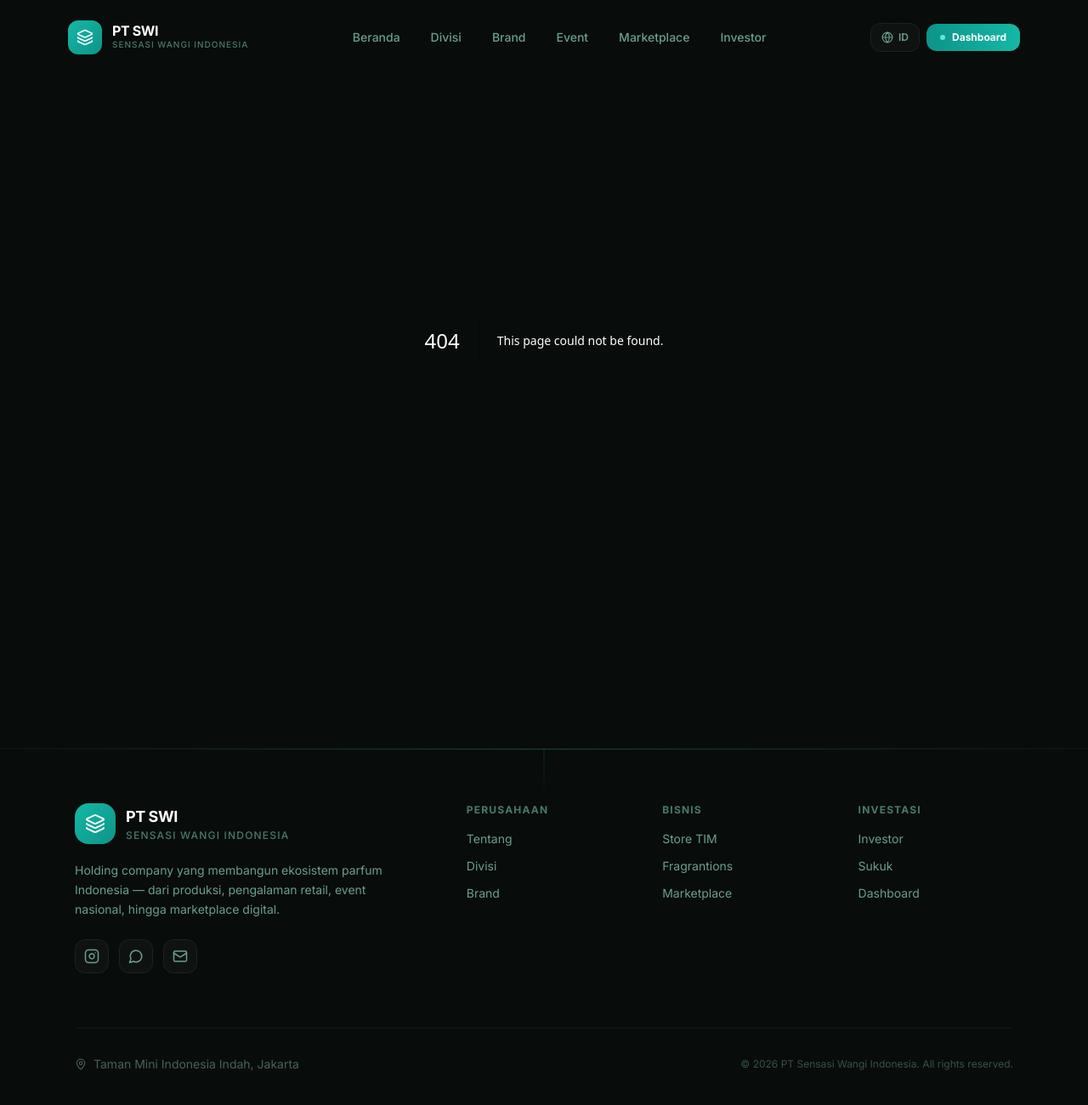
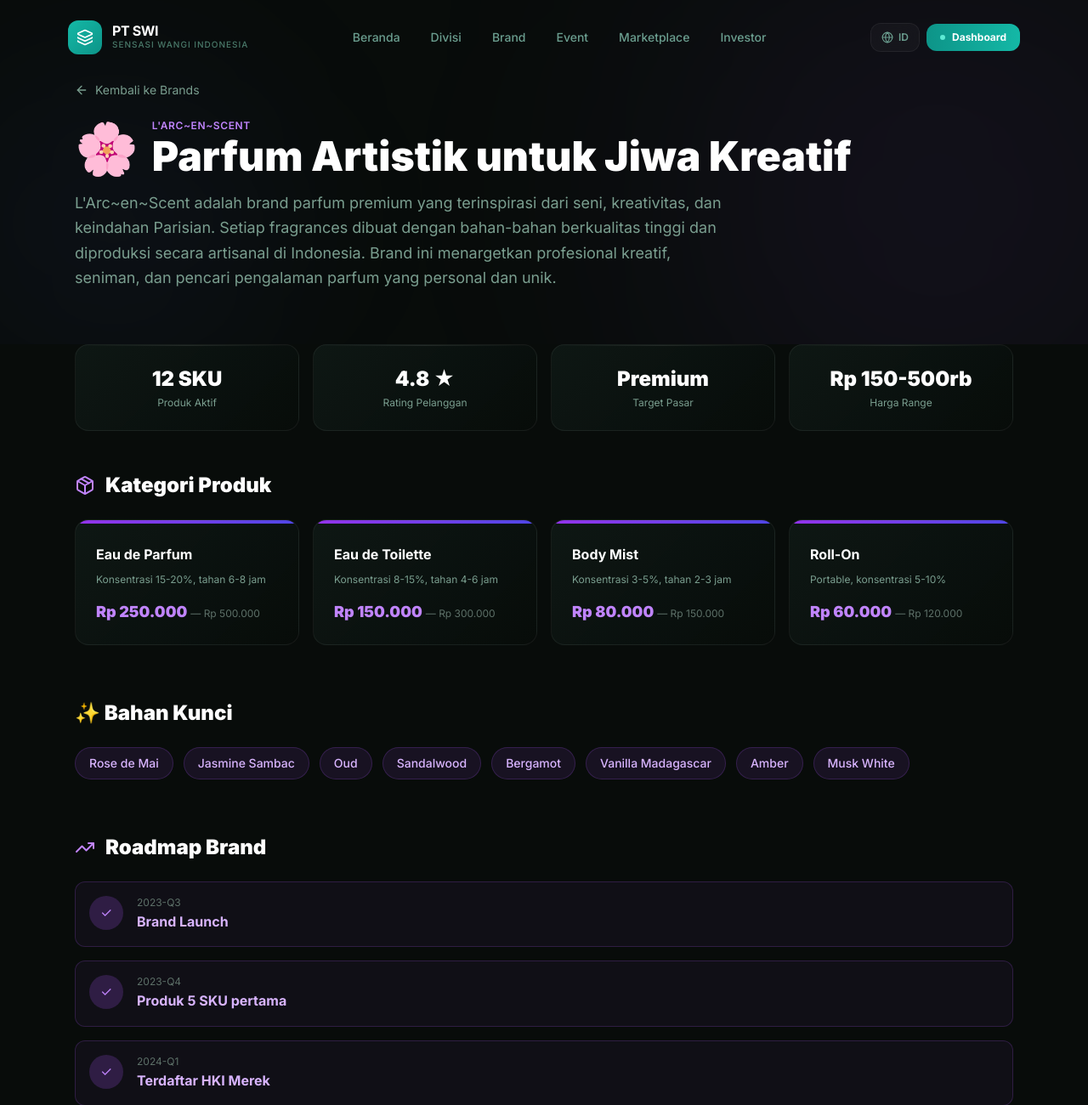
Before and after one commit to sensasiwangi/HOLDING, a Next.js app: page /brands/arc-en-scent in a window 1280 px wide. Before the commit this address had no page. Shown: the top 1300 px of the page at 85% size. Built offline with nearby package versions, Linux system fonts and the light colour scheme; a web font is replaced by a local one.

Commit message:
feat: individual brand page L'Arc~en~Scent with stats, categories, ingredients, roadmap

```diff
--- /dev/null
+++ b/src/app/brands/arc-en-scent/page.tsx
@@ -0,0 +1,170 @@
+"use client";
+
+import { Sparkles, ArrowLeft, Star, Package, TrendingUp, ExternalLink } from "lucide-react";
+import Link from "next/link";
+import { useLang } from "@/lib/LangContext";
+import type { Lang } from "@/lib/dictionary";
+
+function tt(key: { id: string; en: string }, lang: Lang): string {
+  return lang === "id" ? key.id : key.en;
+}
+
+const BRAND_DETAIL = {
+  name: "L'Arc~en~Scent",
+  emoji: "🌸",
+  gradient: "from-purple-600 to-indigo-600",
+  accent: "purple",
+  tagline: { id: "Parfum Artistik untuk Jiwa Kreatif", en: "Artistic Perfume for Creative Souls" },
+  desc: {
+    id: "L'Arc~en~Scent adalah brand parfum premium yang terinspirasi dari seni, kreativitas, dan keindahan Parisian. Setiap fragrances dibuat dengan bahan-bahan berkualitas tinggi dan diproduksi secara artisanal di Indonesia. Brand ini menargetkan profesional kreatif, seniman, dan pencari pengalaman parfum yang personal dan unik.",
+    en: "L'Arc~en~Scent is a premium perfume brand inspired by art, creativity, and Parisian beauty. Each fragrance is crafted with high-quality ingredients and produced artisansally in Indonesia. The brand targets creative professionals, artists, and seekers of personal and unique perfume experiences.",
+  },
+  stats: [
+    { label: { id: "Produk Aktif", en: "Active Products" }, value: "12 SKU" },
+    { label: { id: "Rating Pelanggan", en: "Customer Rating" }, value: "4.8 ★" },
+    { label: { id: "Target Pasar", en: "Target Market" }, value: "Premium" },
+    { label: { id: "Harga Range", en: "Price Range" }, value: "Rp 150-500rb" },
+  ],
+  categories: [
+    { name: { id: "Eau de Parfum", en: "Eau de Parfum" }, desc: { id: "Konsentrasi 15-20%, tahan 6-8 jam", en: "15-20% concentration, lasts 6-8 hours" }, min: 250000, max: 500000 },
+    { name: { id: "Eau de Toilette", en: "Eau de Toilette" }, desc: { id: "Konsentrasi 8-15%, tahan 4-6 jam", en: "8-15% concentration, lasts 4-6 hours" }, min: 150000, max: 300000 },
+    { name: { id: "Body Mist", en: "Body Mist" }, desc: { id: "Konsentrasi 3-5%, tahan 2-3 jam", en: "3-5% concentration, lasts 2-3 hours" }, min: 80000, max: 150000 },
+    { name: { id: "Roll-On", en: "Roll-On" }, desc: { id: "Portable, konsentrasi 5-10%", en: "Portable, 5-10% concentration" }, min: 60000, max: 120000 },
+  ],
+  ingredients: [
+    "Rose de Mai", "Jasmine Sambac", "Oud", "Sandalwood",
+    "Bergamot", "Vanilla Madagascar", "Amber", "Musk White",
+  ],
+  milestones: [
+    { date: "2023-Q3", event: { id: "Brand Launch", en: "Brand Launch" }, done: true },
+    { date: "2023-Q4", event: { id: "Produk 5 SKU pertama", en: "First 5 SKU products" }, done: true },
+    { date: "2024-Q1", event: { id: "Terdaftar HKI Merek", en: "Trademark Registered" }, done: true },
+    { date: "2024-Q2", event: { id: "Ekspansi ke Store TIM", en: "Expand to TIM Store" }, done: true },
+    { date: "2024-Q3", event: { id: "White Label B2B Launch", en: "White Label B2B Launch" }, done: false },
+    { date: "2025-Q1", event: { id: "Distributor Nasional", en: "National Distributor" }, done: false },
+  ],
+};
+
+function fmt(n: number): string {
+  return new Intl.NumberFormat("id-ID", { style: "currency", currency: "IDR", maximumFractionDigits: 0 }).format(n);
+}
+
+export default function ArcEnScentPage() {
+  const { lang } = useLang();
+
+  return (
+    <div className="min-h-screen bg-[#080c0a] text-white">
+      {/* Hero */}
+      <section className="relative pt-24 pb-16 overflow-hidden">
+        <div className="absolute top-10 right-0 w-[500px] h-[500px] rounded-full bg-purple-500/10 blur-[150px] animate-float1" />
+        <div className="absolute bottom-0 left-0 w-96 h-96 rounded-full bg-indigo-500/5 blur-[100px] animate-float2" />
+
+        <div className="relative max-w-6xl mx-auto px-6">
+          <Link href="/brands" className="inline-flex items-center gap-2 text-sm text-[#7a9e8f] hover:text-white transition mb-6">
+            <ArrowLeft size={16} /> <span>{lang === "id" ? "Kembali ke Brands" : "Back to Brands"}</span>
+          </Link>
+
+          <div className="flex items-center gap-4 mb-4">
+            <span className="text-6xl">{BRAND_DETAIL.emoji}</span>
+            <div>
+              <p className="text-xs font-semibold text-purple-400 uppercase tracking-wider mb-1">L'Arc~en~Scent</p>
+              <h1 className="text-4xl md:text-5xl font-black">{tt(BRAND_DETAIL.tagline, lang)}</h1>
+            </div>
+          </div>
+          <p className="text-lg text-[#7a9e8f] max-w-3xl leading-relaxed">{tt(BRAND_DETAIL.desc, lang)}</p>
+        </div>
+      </section>
+
+      {/* Stats */}
+      <section className="relative pb-12">
+        <div className="max-w-6xl mx-auto px-6">
+          <div className="grid grid-cols-2 md:grid-cols-4 gap-4">
+            {BRAND_DETAIL.stats.map((s, i) => (
+              <div key={i} className="card-luxury p-6 text-center">
+                <div className="text-2xl font-black text-white mb-1">{s.value}</div>
+                <div className="text-xs text-[#7a9e8f]">{tt(s.label, lang)}</div>
+              </div>
+            ))}
+          </div>
+        </div>
+      </section>
+
+      {/* Product Categories */}
+      <section className="relative pb-16">
+        <div className="max-w-6xl mx-auto px-6">
+          <h2 className="text-2xl font-black mb-6 flex items-center gap-3">
+            <Package size={24} className="text-purple-400" />
+            {lang === "id" ? "Kategori Produk" : "Product Categories"}
+          </h2>
+          <div className="grid md:grid-cols-2 lg:grid-cols-4 gap-4">
+            {BRAND_DETAIL.categories.map((cat, i) => (
+              <div key={i} className="card-luxury group hover:border-purple-500/30 transition-all">
+                <div className="h-1 bg-gradient-to-r from-purple-600 to-indigo-600" />
+                <div className="p-6">
+                  <h3 className="font-bold text-white mb-2">{tt(cat.name, lang)}</h3>
+                  <p className="text-xs text-[#7a9e8f] mb-4">{tt(cat.desc, lang)}</p>
+                  <div className="flex items-baseline gap-1">
+                    <span className="text-lg font-black text-purple-400">{fmt(cat.min)}</span>
+                    <span className="text-xs text-[#5d7068]">— {fmt(cat.max)}</span>
+                  </div>
+                </div>
+              </div>
+            ))}
+          </div>
+        </div>
+      </section>
+
+      {/* Key Ingredients */}
+      <section className="relative pb-16">
+        <div className="max-w-6xl mx-auto px-6">
+          <h2 className="text-2xl font-black mb-6">✨ {lang === "id" ? "Bahan Kunci" : "Key Ingredients"}</h2>
+          <div className="flex flex-wrap gap-3">
+            {BRAND_DETAIL.ingredients.map((ing, i) => (
+              <span key={i} className="px-4 py-2 rounded-full bg-purple-500/10 border border-purple-500/20 text-sm font-medium text-purple-300">
+                {ing}
+              </span>
+            ))}
+          </div>
+        </div>
+      </section>
+
+      {/* Milestones */}
+      <section className="relative pb-24">
+        <div className="max-w-6xl mx-auto px-6">
+          <h2 className="text-2xl font-black mb-6 flex items-center gap-3">
+            <TrendingUp size={24} className="text-purple-400" />
+            {lang === "id" ? "Roadmap Brand" : "Brand Roadmap"}
+          </h2>
+          <div className="space-y-4">
+            {BRAND_DETAIL.milestones.map((ms, i) => (
+              <div key={i} className={`flex items-start gap-4 p-4 rounded-xl border transition-all ${
+                ms.done ? "bg-purple-500/5 border-purple-500/20" : "bg-white/3 border-white/5"
+              }`}>
+                <div className={`w-10 h-10 rounded-full flex items-center justify-center flex-shrink-0 ${
+                  ms.done ? "bg-purple-500/20 text-purple-400" : "bg-white/5 text-[#5d7068]"
+                }`}>
+                  {ms.done ? "✓" : "○"}
+                </div>
+                <div>
+                  <div className="text-xs text-[#5d7068] mb-0.5">{ms.date}</div>
+                  <div className={`font-bold ${ms.done ? "text-purple-300" : "text-[#7a9e8f]"}`}>{tt(ms.event, lang)}</div>
+                </div>
+              </div>
+            ))}
+          </div>
+        </div>
+      </section>
+
+      {/* CTA */}
+      <section className="relative pb-24">
+        <div className="max-w-6xl mx-auto px-6 text-center">
+          <Link href="/divisions/produksi" className="btn-luxury inline-flex items-center gap-2">
+            <Sparkles size={16} />
+            {lang === "id" ? "Lihat Divisi Produksi" : "View Production Division"}
+            <ExternalLink size={14} />
+          </Link>
+        </div>
+      </section>
+    </div>
+  );
+}
```
